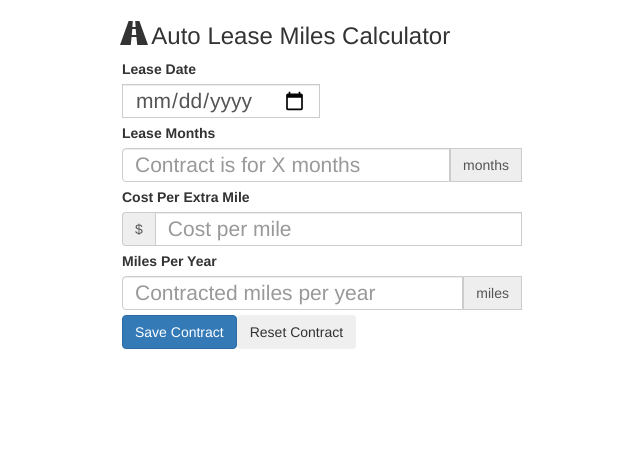
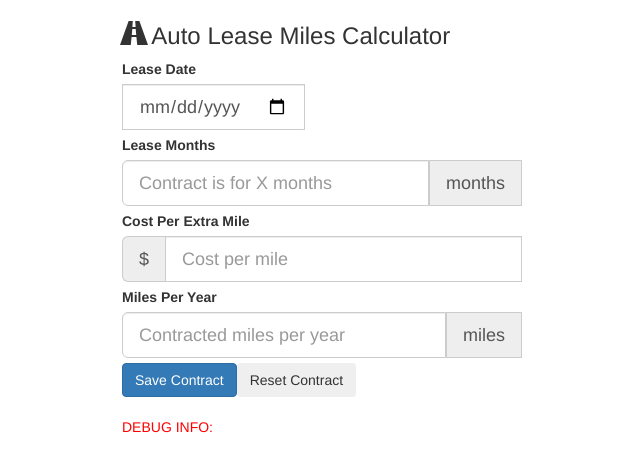
Before and after one commit to malexandrum/ng-lease-calculator, an Angular app: page / in a window 1280 px wide. Shown: the top 472 px of the page, without its empty margins (318-958 px from the left). Built offline with nearby package versions, Linux system fonts and the light colour scheme.

Commit message:
formatting

```diff
--- a/src/app/app.component.css
+++ b/src/app/app.component.css
@@ -27,7 +27,7 @@ label {
 }
 
 .odometer-limit {
-    font-size: large;
+    font-size: xx-large;
 }
 
 .over-limit {
--- a/src/app/app.component.html
+++ b/src/app/app.component.html
@@ -2,19 +2,19 @@
   <h3>
     <span class="glyphicon glyphicon-road"></span> {{title}}
   </h3>
-  <form (change)="onChange()">
+  <form (change)="onChange()" #f1="ngForm">
     <div id="contract-edit" *ngIf="editContractMode">
       <div class="form-group">
         <label for="leaseDate">Lease Date</label>
-        <div class="input-group">
-          <input class="form-control large" [(ngModel)]="leaseDateString" id="leaseDate" type="date" [ngModelOptions]="{standalone: true}"
+        <div class="input-group input-group-lg">
+          <input class="form-control" [(ngModel)]="leaseDateString" id="leaseDate" type="date" [ngModelOptions]="{standalone: true}"
             placeholder="mm/dd/yyyy" />
         </div>
       </div>
       <div class="form-group">
         <label for="leaseMonths">Lease Months</label>
-        <div class="input-group">
-          <input class="form-control large" id="leaseMonths" [(ngModel)]="leaseMonths" type="number" [ngModelOptions]="{standalone: true}"
+        <div class="input-group input-group-lg">
+          <input class="form-control" id="leaseMonths" [(ngModel)]="leaseMonths" type="number" [ngModelOptions]="{standalone: true}"
             placeholder="Contract is for X months" /><span class="input-group-addon">months</span>
           <datalist id="lmos">
 
@@ -28,9 +28,9 @@
       <div class="form-group">
         <label for="costPerMile">Cost Per Extra Mile
         </label>
-        <div class="input-group">
+        <div class="input-group input-group-lg">
           <span class="input-group-addon">$</span>
-          <input class="form-control large" list="cpmos" id="costPerMile" [(ngModel)]="costPerMile" type="number" [ngModelOptions]="{standalone: true}"
+          <input class="form-control" list="cpmos" id="costPerMile" [(ngModel)]="costPerMile" type="number" [ngModelOptions]="{standalone: true}"
             placeholder="Cost per mile" />
           <datalist id="cpmos">
             <option *ngFor="let cpmo of costPerMileOptions" value="{{cpmo.value}}">
@@ -43,8 +43,8 @@
       <div class="form-group">
         <label for="milesPerYear">Miles Per Year
       </label>
-        <div class="input-group">
-          <input class="form-control large" list="milesPerYearOptions" id="milesPerYear" [(ngModel)]="milesPerYear" type="number" [ngModelOptions]="{standalone: true}"
+        <div class="input-group input-group-lg">
+          <input class="form-control" list="milesPerYearOptions" id="milesPerYear" [(ngModel)]="milesPerYear" type="number" [ngModelOptions]="{standalone: true}"
             placeholder="Contracted miles per year" />
           <span class="input-group-addon">miles</span>
           <datalist id="milesPerYearOptions">
@@ -86,8 +86,8 @@
 
       <div class="form-group">
         <label>Odometer Reading
-        <div class="input-group">
-      <input class="form-control large" [(ngModel)]="currentMiles" #odometerReading type="number" [ngModelOptions]="{standalone: true}" placeholder="Current miles"
+        <div class="input-group input-group-lg">
+      <input class="form-control" [(ngModel)]="currentMiles" #odometerReading type="number" [ngModelOptions]="{standalone: true}" placeholder="Current miles"
       />
       <span class="input-group-addon">miles</span>
       </div>
@@ -105,13 +105,13 @@
         under the miles limit</div>
 
 
+
       <!--<app-gauge [value]="percentage" [rangeLow]="0" [rangeHigh]="1"></app-gauge>-->
     </div>
 
-    <!--<div style="color: red;">
-  DEBUG INFO:<br> leaseDate: {{leaseDate}}<br> leaseMonths: {{leaseMonths}}<br> costPerMile: {{costPerMile}}<br> milesPerYear:
-  {{milesPerYear}}<br>cookie: {{ck}}
-</div>-->
+    <div style="color: red;">
+      DEBUG INFO:<br> {{f1.className}}
+    </div>
 
 
   </form>
--- a/src/app/app.component.ts
+++ b/src/app/app.component.ts
@@ -108,6 +108,12 @@ export class AppComponent implements OnInit {
     if (typeof this.milesPerYear != 'undefined') { this.setCookie('milesPerYear', this.milesPerYear ? this.milesPerYear.toString() : '', 1825); }
 
   }
+  increaseCurrentMiles(): void {
+    this.currentMiles += 10;
+  }
+  decreaseCurrentMiles(): void {
+    this.currentMiles += 10;
+  }
   editContract(): void {
     this.editContractMode = true;
   }
@@ -117,11 +123,13 @@ export class AppComponent implements OnInit {
     }
   }
   resetContract(): void {
-    this.leaseDateString = '';
-    this.leaseMonths = null;
-    this.costPerMile = null;
-    this.milesPerYear = null;
-    this.onChange();
+    if (confirm('Are you sure want to reset the contract?')) {
+      this.leaseDateString = '';
+      this.leaseMonths = null;
+      this.costPerMile = null;
+      this.milesPerYear = null;
+      this.onChange();
+    }
   }
   setCookie(name: string, value: string, daysValid: number): void {
     let c = name + '=' + value;
```
